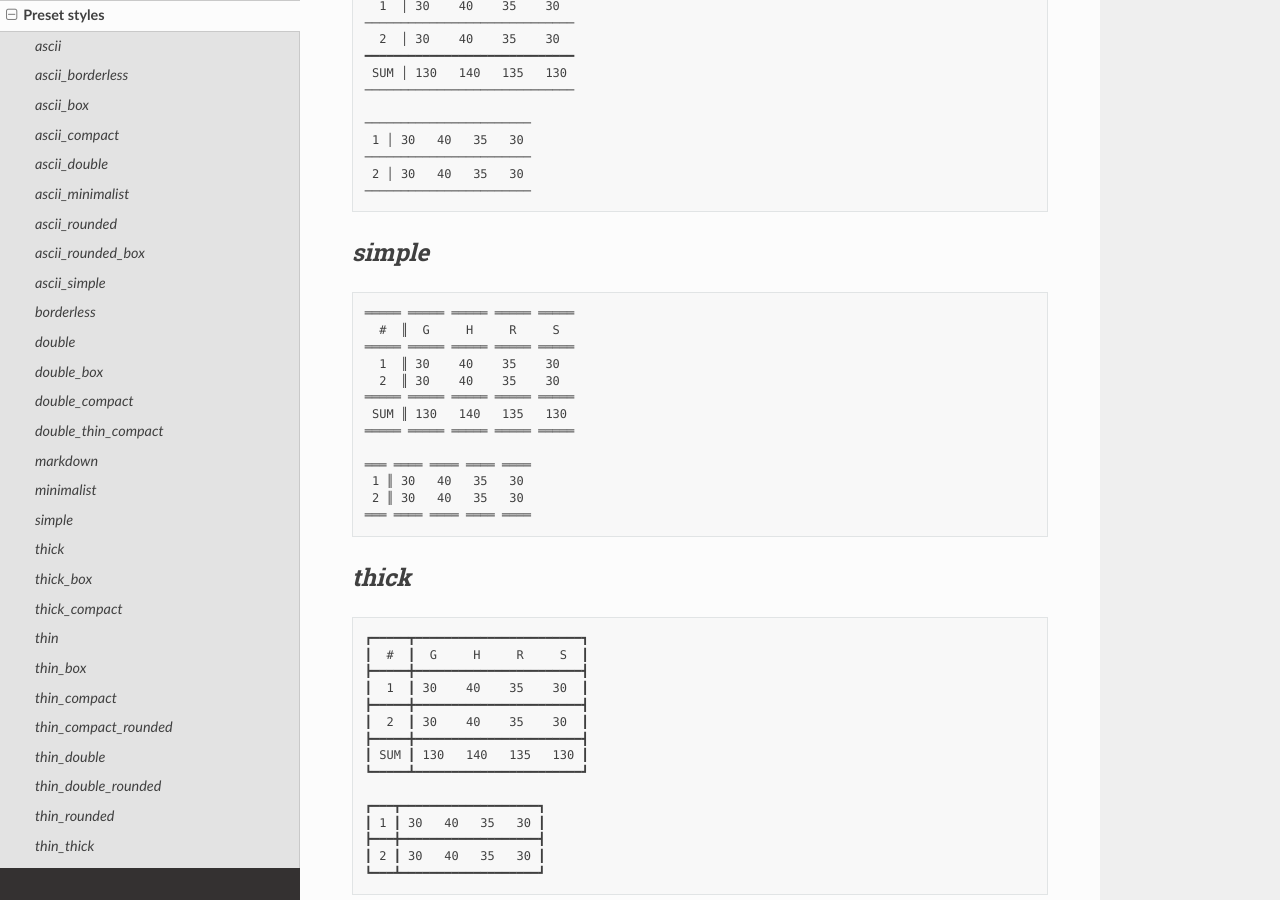
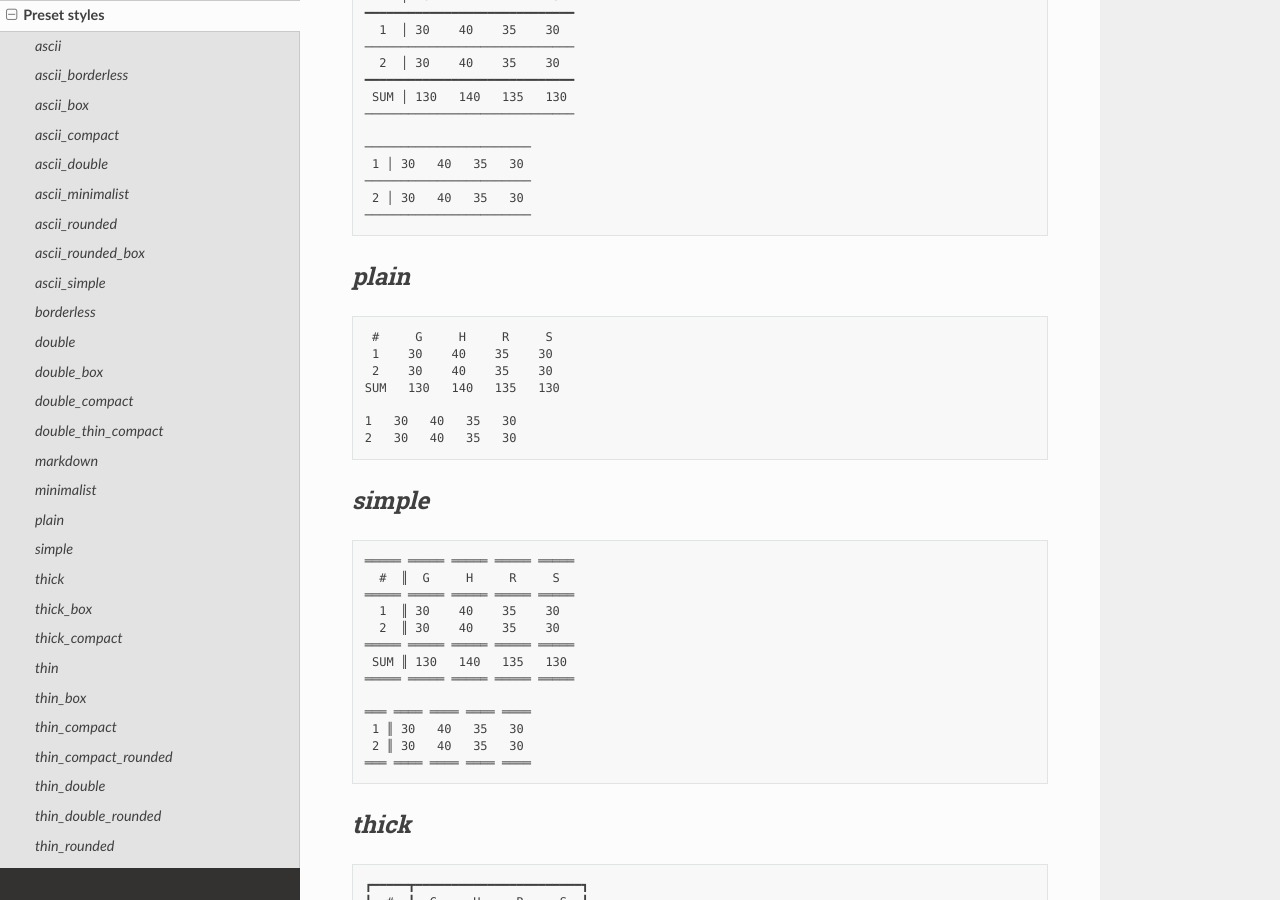
Before and after one commit to tophusna/table2ascii, a Sphinx documentation site: the page built from docs/source/styles.rst, in a window 1280 px wide and 900 px high, scrolled down 5999 px. Built offline with Sphinx 7.4.7 and the Read the Docs theme 2.0.0, drawn with Linux system fonts in a browser that asks for light colours; comment, search, counter and statistics services are not loaded; a style sheet for code colours, icons or effects is not loaded.

Commit message:
docs: update style list

```diff
--- a/docs/source/styles.rst
+++ b/docs/source/styles.rst
@@ -347,6 +347,21 @@ Preset styles
      2 │ 30   40   35   30
     ───────────────────────
 
+.. _PresetStyle.plain:
+
+`plain`
+~~~~~~~
+
+.. code-block:: none
+
+      #     G     H     R     S
+      1    30    40    35    30
+      2    30    40    35    30
+     SUM   130   140   135   130
+
+     1   30   40   35   30
+     2   30   40   35   30
+
 .. _PresetStyle.simple:
 
 `simple`
```
